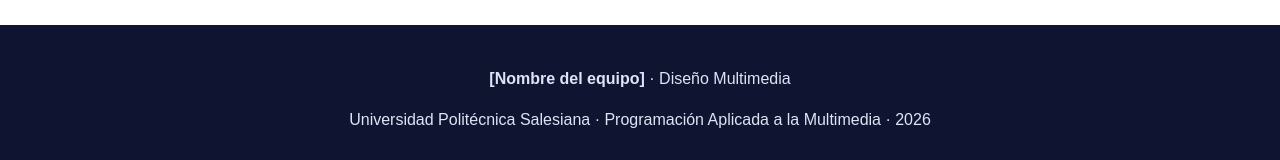
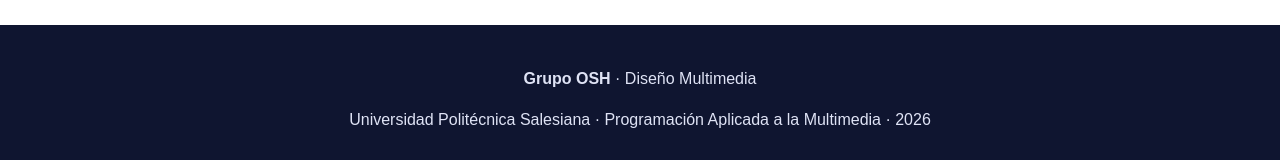
Before and after one commit to Rephaysz/Rephaysz.github.io, a plain HTML site: page index.html in a window 1280 px wide. Shown: the part 1669-1829 px from the top of the page. Drawn offline with Linux system fonts and the light colour scheme; a web font is replaced by a local one.

Commit message:
Update index.html

```diff
--- a/index.html
+++ b/index.html
@@ -92,7 +92,7 @@
 
   <!-- Pie de página -->
   <footer class="pie">
-    <p><strong>[Nombre del equipo]</strong> · Diseño Multimedia</p>
+    <p><strong>Grupo OSH</strong> · Diseño Multimedia</p>
     <p>Universidad Politécnica Salesiana · Programación Aplicada a la Multimedia · 2026</p>
   </footer>
 
```
